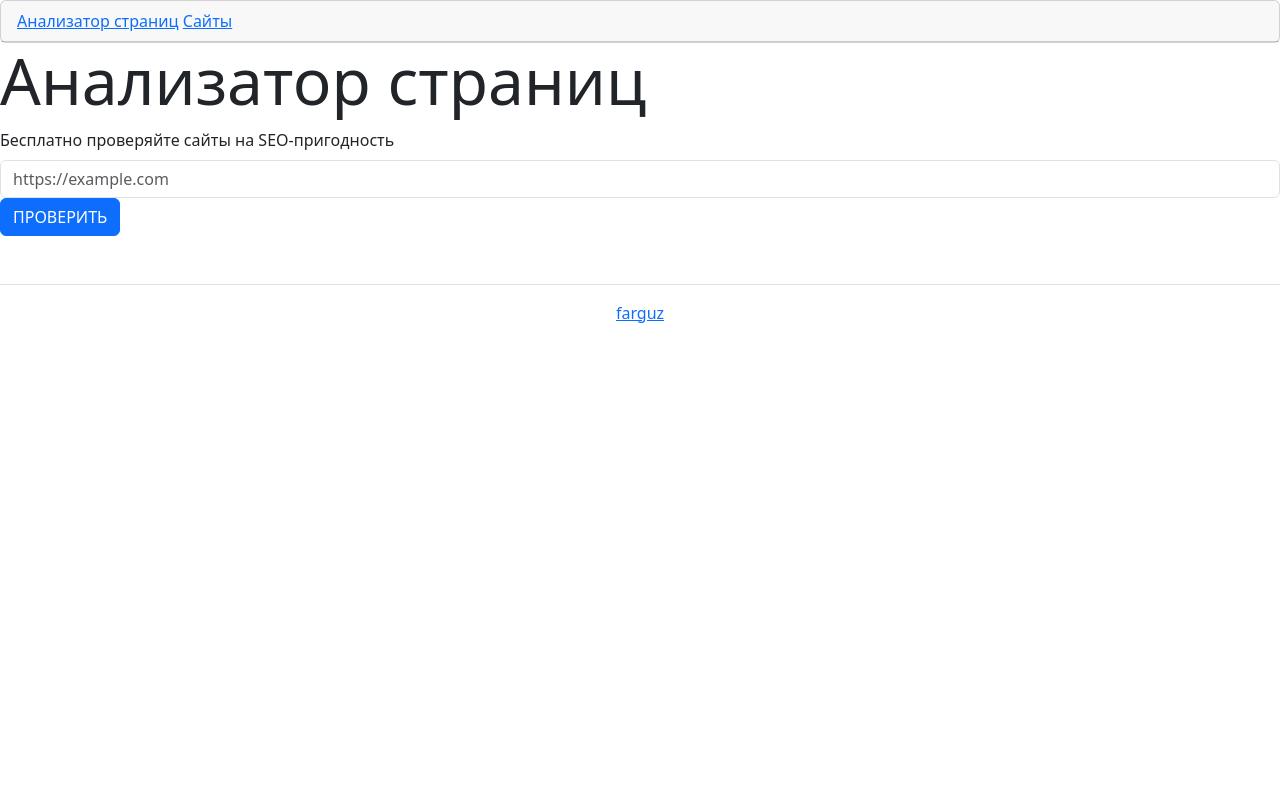
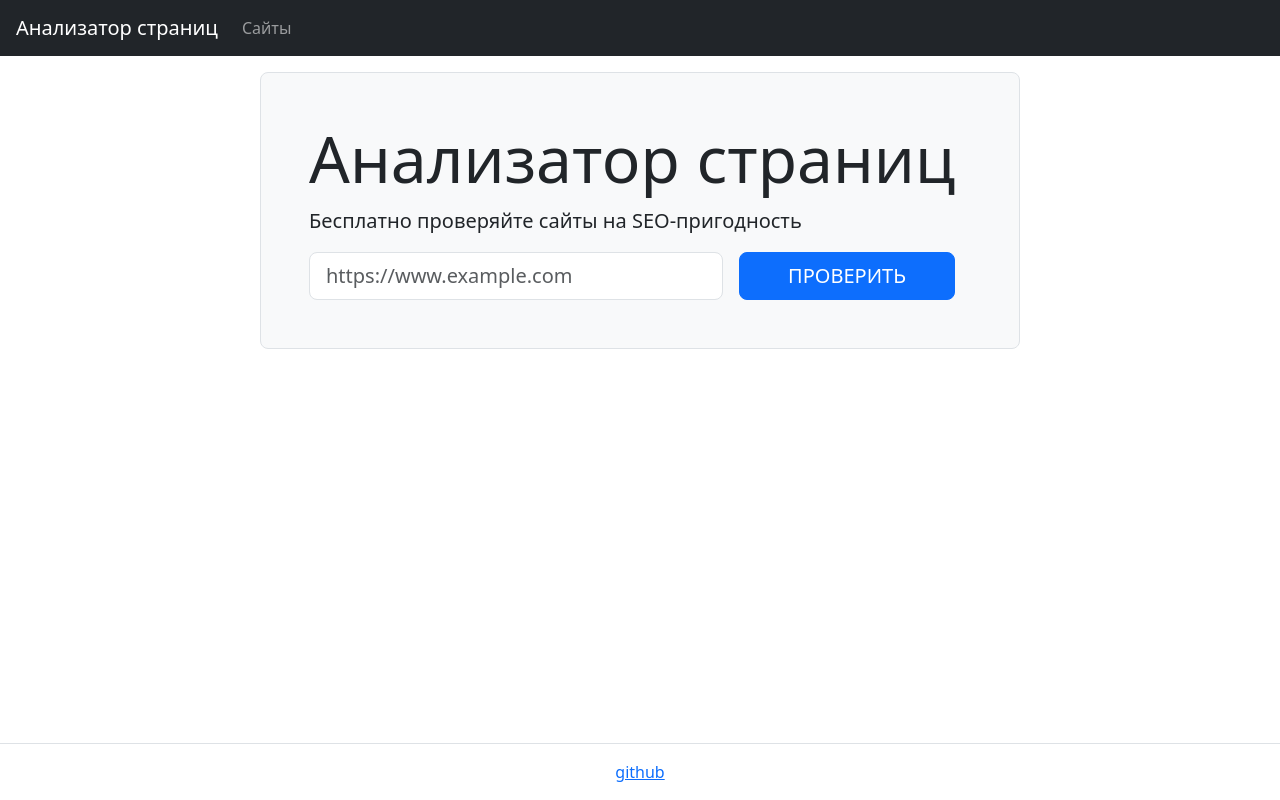
Before and after one commit to farguz/python-project-83, a Flask app: page / in a window 1280 px wide. Run offline with Flask 3, Linux system fonts and the light colour scheme.

Commit message:
fix templates

```diff
--- a/page_analyzer/templates/header_footer_template.html
+++ b/page_analyzer/templates/header_footer_template.html
@@ -7,19 +7,25 @@
     <link href="https://cdn.jsdelivr.net/npm/bootstrap@5.3.7/dist/css/bootstrap.min.css" rel="stylesheet" integrity="sha384-LN+7fdVzj6u52u30Kp6M/trliBMCMKTyK833zpbD+pXdCLuTusPj697FH4R/5mcr" crossorigin="anonymous">
 </head>
 <body>
-    <div class="card text-left">
-        <div class="card-header">
-            <a href="{{ url_for('index')}}">Анализатор страниц</a>
-            <a href="{{ url_for('urls') }}">Сайты</a>
-        </div>
-    </div>
+    <header class="flex-shrink-0">
+        <nav class="navbar navbar-expand-md navbar-dark bg-dark px-3">
+            <a class="navbar-brand" href="{{ url_for('index')}}">Анализатор страниц</a>
+            <div id="navbarNav">
+                <ul class="navbar-nav">
+                    <li class="nav-item"><a class="nav-link " href="{{ url_for('urls') }}">Сайты</a></li>
+                </ul>
+            </div>
+        </nav>
+    </header>
+
     {% block main %}
-    <div></div>
+
     {% endblock %}
+
     <footer class="border-top py-3 mt-5 flex-shrink-0">
         <div class="container-lg">
             <div class="text-center">
-                <a href="https://github.com/farguz" target="_blank">farguz</a>
+                <a href="https://github.com/farguz" target="_blank">github</a>
             </div>
         </div>
     </footer>
--- a/page_analyzer/templates/index.html
+++ b/page_analyzer/templates/index.html
@@ -6,19 +6,25 @@
     <title>Page Analyzer</title>
     <link href="https://cdn.jsdelivr.net/npm/bootstrap@5.3.7/dist/css/bootstrap.min.css" rel="stylesheet" integrity="sha384-LN+7fdVzj6u52u30Kp6M/trliBMCMKTyK833zpbD+pXdCLuTusPj697FH4R/5mcr" crossorigin="anonymous">
 </head>
-<body>
+<body class="min-vh-100 d-flex flex-column">
+    </main>
     {% extends "header_footer_template.html" %}
     {% block main %}
-    <div>
-    <h1 class="display-3" class="text-left">Анализатор страниц</h1>
-    <form action="/urls" method="post"></form>
-        <div class="mb-3">
-            <label class="form-label">Бесплатно проверяйте сайты на SEO-пригодность</label>
-            <input type="url" class="form-control" placeholder="https://example.com">
-            <button type="button" class="btn btn-primary">ПРОВЕРИТЬ</button>
+    <main class="flex-grow-1">
+        <div class="container-lg mt-3">
+            <h1></h1>
+            <div class="row">
+                <div class="col-12 col-md-10 col-lg-8 mx-auto border rounded-3 bg-light p-5">
+                    <h1 class="display-3">Анализатор страниц</h1>
+                    <p class="lead">Бесплатно проверяйте сайты на SEO-пригодность</p>
+                    <form action="{{ url_for('urls') }}" method="post" class="d-flex justify-content-center">
+                        <input type="text" name="url" placeholder="https://www.example.com" value="" class="form-control form-control-lg" required="">
+                        <input type="submit" class="btn btn-primary  btn-lg ms-3 px-5 text-uppercase mx-3" value="Проверить">
+                    </form>
+                </div>
+            </div>
         </div>
-    </form>
-    </div>
+    </main>
     {% endblock %}
 </body>
 </html>
```
